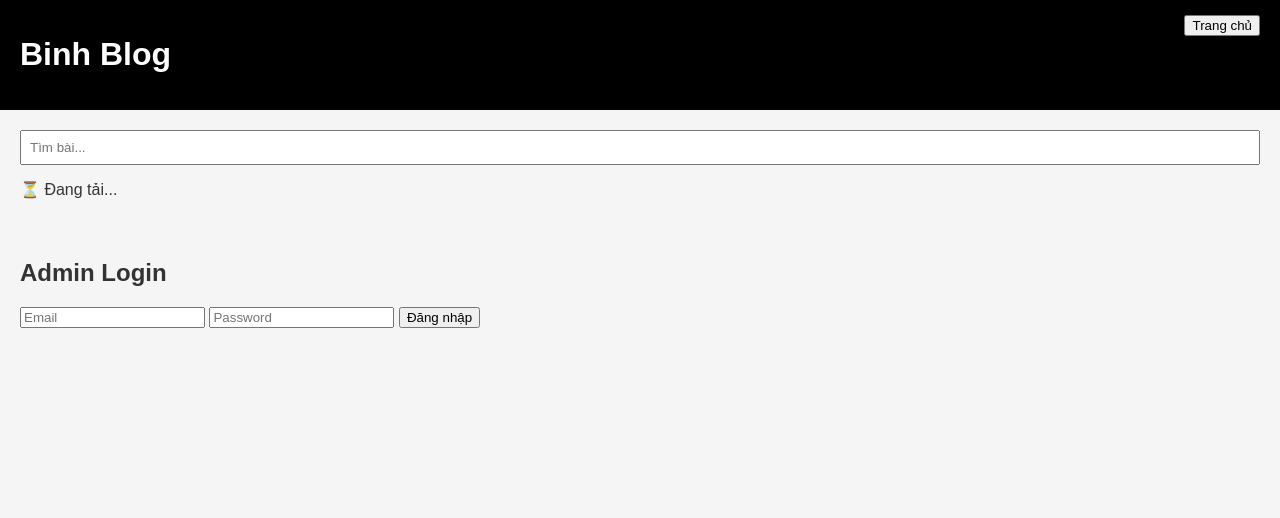
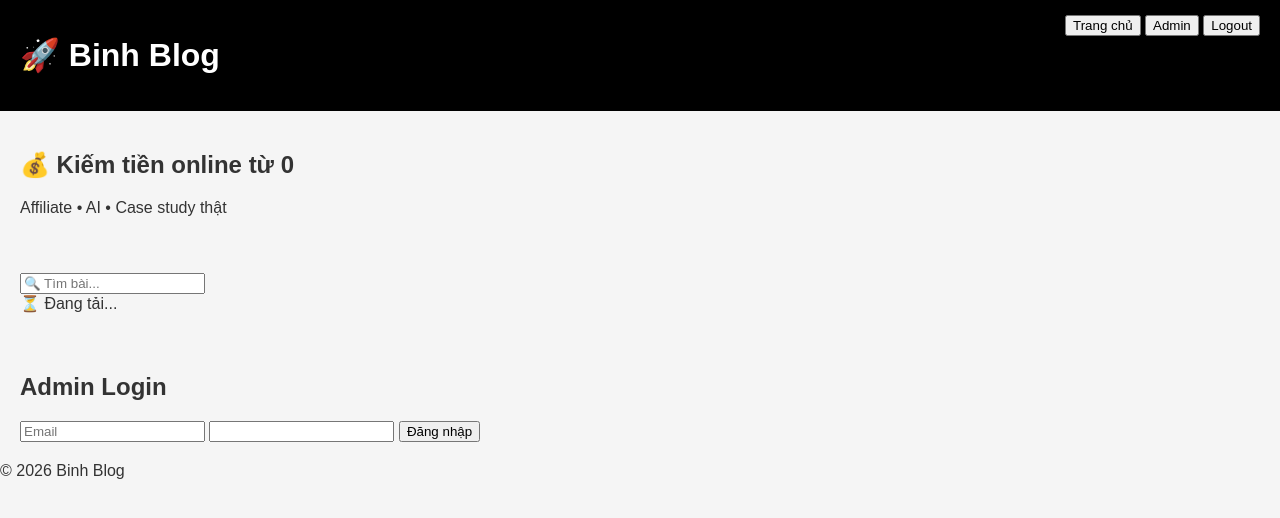
Before and after one commit to thanhbinhmta2707/binh, a plain HTML site: page index.html in a window 1280 px wide. Drawn offline with Linux system fonts and the light colour scheme; no server answers.

Commit message:
Revise index.html for improved layout and SEO
Updated the HTML structure and content for Binh Blog, including new sections and improved SEO.

```diff
--- a/index.html
+++ b/index.html
@@ -3,56 +3,61 @@
 <head>
   <meta charset="UTF-8">
   <meta name="viewport" content="width=device-width, initial-scale=1.0">
-  <title>Binh Blog</title>
+
+  <title>Binh Blog - Kiếm tiền online</title>
+  <meta name="description" content="Blog kiếm tiền online, affiliate, AI tools">
+
   <link rel="stylesheet" href="style.css">
+</head>
 
-  <!-- SEO cơ bản -->
-  <meta name="description" content="Blog chia sẻ kiến thức kiếm tiền online">
-</head>
 <body>
 
 <header class="header">
-  <h1 onclick="goHome()" style="cursor:pointer;">Binh Blog</h1>
+  <h1 onclick="goHome()">🚀 Binh Blog</h1>
   <nav>
     <button onclick="goHome()">Trang chủ</button>
-    <button id="adminBtn" onclick="showAdmin()" style="display:none;">Admin</button>
-    <button id="logoutBtn" onclick="logout()" style="display:none;">Logout</button>
+    <button id="adminBtn" onclick="showAdmin()">Admin</button>
+    <button id="logoutBtn" onclick="logout()">Logout</button>
   </nav>
 </header>
 
-<!-- HOME -->
+<section class="hero">
+  <h2>💰 Kiếm tiền online từ 0</h2>
+  <p>Affiliate • AI • Case study thật</p>
+</section>
+
 <section id="home">
-  <div class="toolbar">
-    <input id="searchInput" placeholder="Tìm bài...">
-  </div>
+  <input id="searchInput" placeholder="🔍 Tìm bài...">
   <div id="posts" class="grid"></div>
 </section>
 
-<!-- DETAIL -->
 <section id="postDetail" class="hidden">
   <button onclick="goHome()">← Quay lại</button>
   <h2 id="detailTitle"></h2>
   <p id="detailDate"></p>
-  <p id="detailContent"></p>
+  <div id="detailContent"></div>
 
-  <div class="ads">Quảng cáo</div>
+  <div class="ads">🔥 Quảng cáo / Affiliate</div>
 </section>
 
-<!-- ADMIN -->
 <section id="admin" class="hidden">
   <h2>Đăng bài</h2>
   <input id="title" placeholder="Tiêu đề">
   <textarea id="content" placeholder="Nội dung"></textarea>
+  <input type="file" id="file">
   <button onclick="addPost()">Đăng</button>
 </section>
 
-<!-- LOGIN -->
 <section id="login">
   <h2>Admin Login</h2>
   <input id="email" placeholder="Email">
-  <input id="password" type="password" placeholder="Password">
+  <input id="password" type="password">
   <button onclick="login()">Đăng nhập</button>
 </section>
+
+<footer class="footer">
+  © 2026 Binh Blog
+</footer>
 
 <script type="module" src="script.js"></script>
 </body>
```
